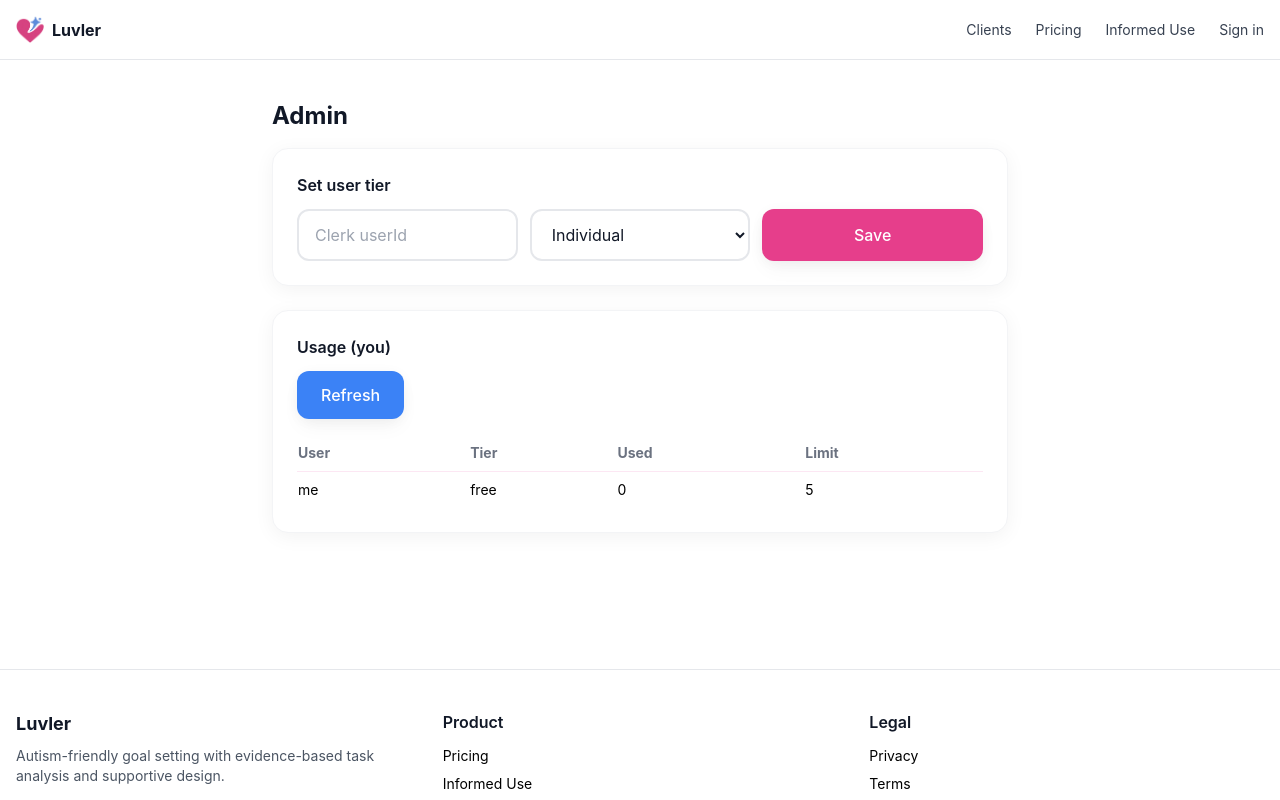
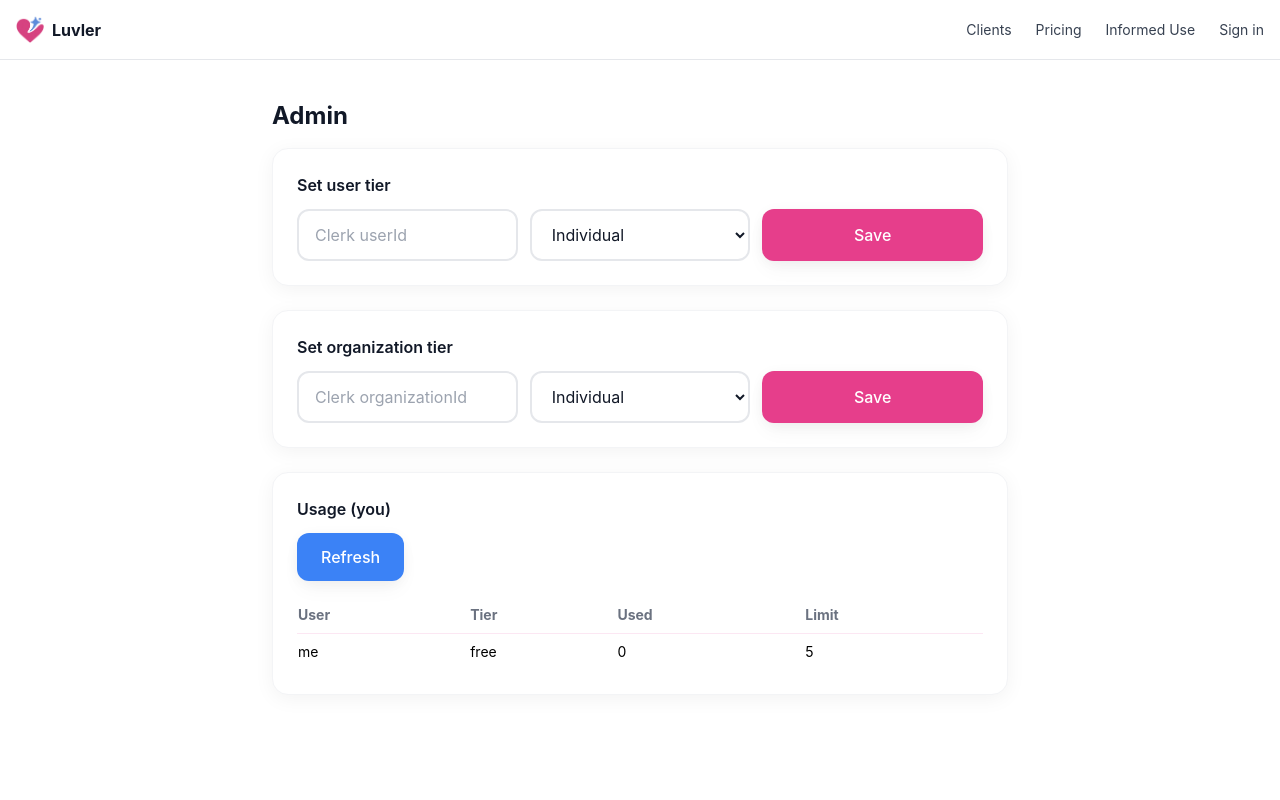
Before and after one commit to bohselecta/luvler, a Next.js app: page /admin in a window 1280 px wide. Shown: the top 800 px of the page. Built offline with nearby package versions, Linux system fonts and the light colour scheme; no server answers.

Commit message:
Typography: Anthropic-inspired refinements (ABC Favorit/Tiempos Text fallbacks, font-medium hero, serif body copy)

```diff
--- a/app/admin/page.tsx
+++ b/app/admin/page.tsx
@@ -7,6 +7,7 @@ type UserRow = { userId: string; tier: string; used: number; limit: number }
 export default function AdminPage() {
   const [userId, setUserId] = useState('')
   const [tier, setTier] = useState('individual')
+  const [orgId, setOrgId] = useState('')
   const [rows, setRows] = useState<UserRow[]>([])
   const [loading, setLoading] = useState(false)
 
@@ -43,6 +44,28 @@ export default function AdminPage() {
       </div>
 
       <div className="luvler-card mt-6">
+        <h2 className="font-semibold text-gray-900">Set organization tier</h2>
+        <div className="grid md:grid-cols-3 gap-3 mt-3">
+          <input value={orgId} onChange={e => setOrgId(e.target.value)} placeholder="Clerk organizationId" className="luvler-input" />
+          <select value={tier} onChange={e => setTier(e.target.value)} className="luvler-input">
+            <option value="free">Free</option>
+            <option value="individual">Individual</option>
+            <option value="clinician">Clinician</option>
+            <option value="clinic">Clinic / Team</option>
+          </select>
+          <button
+            className="luvler-button-primary"
+            disabled={loading || !orgId}
+            onClick={async () => {
+              setLoading(true)
+              await fetch('/api/admin/set-org-tier', { method: 'POST', headers: { 'Content-Type': 'application/json' }, body: JSON.stringify({ orgId, tier }) })
+              setLoading(false)
+            }}
+          >{loading ? 'Saving…' : 'Save'}</button>
+        </div>
+      </div>
+
+      <div className="luvler-card mt-6">
         <h2 className="font-semibold text-gray-900">Usage (you)</h2>
         <button className="luvler-button-secondary mt-3" onClick={refreshSelf}>Refresh</button>
         <div className="mt-4 overflow-x-auto">
--- /dev/null
+++ b/app/api/admin/set-org-tier/route.ts
@@ -0,0 +1,14 @@
+import { auth } from '@clerk/nextjs/server'
+import { setTierForOrg } from '@/lib/tier'
+
+export async function POST(request: Request) {
+  const a = await auth()
+  if (!a.userId) return new Response('Unauthorized', { status: 401 })
+  const allow = (process.env.ADMIN_ALLOWLIST || '').split(',').map(s => s.trim()).filter(Boolean)
+  if (!allow.includes(a.userId)) return new Response('Forbidden', { status: 403 })
+
+  const { orgId, tier, status } = await request.json().catch(() => ({})) as { orgId?: string; tier?: string; status?: 'trial' | 'active' | 'canceled' }
+  if (!orgId || !tier) return new Response('Missing params', { status: 400 })
+  await setTierForOrg(orgId, tier, status || 'active')
+  return new Response(JSON.stringify({ ok: true }), { headers: { 'Content-Type': 'application/json' } })
+}
--- a/app/api/get-usage/route.ts
+++ b/app/api/get-usage/route.ts
@@ -9,7 +9,8 @@ export async function GET(request: Request) {
   try {
     const a = await auth()
     if (a.userId) {
-      tier = await resolveTierForUser(a.userId) || tier
+      const orgId = (a.orgId as string | undefined)
+      tier = await resolveTierForUser(a.userId, orgId) || tier
       const usage = await readUsage(a.userId)
       const limit = getLimitForTier(tier)
       return new Response(JSON.stringify({ ok: true, tier, limit, used: usage.used }), { headers: { 'Content-Type': 'application/json' } })
--- a/app/api/pathways/route.ts
+++ b/app/api/pathways/route.ts
@@ -12,7 +12,7 @@ export async function POST(request: Request) {
   try {
     const a = await auth()
     if (a.userId) {
-      const tier = await resolveTierForUser(a.userId)
+      const tier = await resolveTierForUser(a.userId, a.orgId as string | undefined)
       const limit = getLimitForTier(tier)
       const usage = await readUsage(a.userId)
       if (usage.used >= limit) {
--- a/app/api/tracks/route.ts
+++ b/app/api/tracks/route.ts
@@ -10,7 +10,7 @@ export async function POST(request: Request) {
   try {
     const a = await auth()
     if (a.userId) {
-      const tier = await resolveTierForUser(a.userId)
+      const tier = await resolveTierForUser(a.userId, a.orgId as string | undefined)
       const limit = getLimitForTier(tier)
       const usage = await readUsage(a.userId)
       if (usage.used >= limit) {
--- a/app/page.tsx
+++ b/app/page.tsx
@@ -21,10 +21,10 @@ export default function RouterScreen() {
       <div className="max-w-[1280px] w-full px-4 md:px-8">
         {/* Header */}
         <div className="mb-16">
-          <h1 className="mt-10 text-[4.5rem] leading-[1.05] font-bold tracking-[-0.02em] text-slate-900 max-w-4xl">
+          <h1 className="mt-10 text-[3.5rem] md:text-[4rem] leading-[1.1] font-medium tracking-[-0.015em] text-slate-900 max-w-4xl font-display">
             Evidence‑based goals with a gentle, autism‑friendly design
           </h1>
-          <p className="mt-4 text-[1.125rem] leading-[1.6] text-slate-700 max-w-2xl">
+          <p className="mt-6 text-[1.0625rem] leading-[1.65] text-slate-600 max-w-2xl font-serif">
             Luvler turns everyday goals into clear, step‑by‑step plans—grounded in ABA best practices and written in respectful, plain language for families and clinicians.
           </p>
         </div>
@@ -42,12 +42,12 @@ export default function RouterScreen() {
               </div>
               <div className="flex-1">
                 <div className="flex items-center gap-3 mb-2">
-                  <h2 className="text-2xl font-bold text-gray-900">I am on the autism spectrum</h2>
+                  <h2 className="text-2xl font-semibold text-gray-900">I am on the autism spectrum</h2>
                   <div className="bg-primary-100 text-primary-700 px-3 py-1 rounded-full text-sm font-medium">
                     Self-Advocacy
                   </div>
                 </div>
-                <p className="text-gray-600 text-lg leading-relaxed">
+                <p className="text-slate-600 text-[1rem] leading-[1.6] font-serif">
                   Get help breaking down tasks into clear, manageable steps you can follow at your own pace.
                 </p>
                 <div className="mt-4 flex items-center gap-2 text-primary-600 font-medium">
@@ -69,12 +69,12 @@ export default function RouterScreen() {
               </div>
               <div className="flex-1">
                 <div className="flex items-center gap-3 mb-2">
-                  <h2 className="text-2xl font-bold text-gray-900">I’m a clinician or caregiver</h2>
+                  <h2 className="text-2xl font-semibold text-gray-900">I'm a clinician or caregiver</h2>
                   <div className="bg-secondary-100 text-secondary-700 px-3 py-1 rounded-full text-sm font-medium">
                     Professional
                   </div>
                 </div>
-                <p className="text-gray-600 text-lg leading-relaxed">
+                <p className="text-slate-600 text-[1rem] leading-[1.6] font-serif">
                   Access comprehensive ABA tools for clinicians and parents with evidence-based goal setting and progress tracking.
                 </p>
                 <div className="mt-4 flex items-center gap-2 text-secondary-600 font-medium">
--- a/lib/tier.ts
+++ b/lib/tier.ts
@@ -6,13 +6,32 @@ function userKey(userId: string) {
   return `billing/users/${userId}.json`
 }
 
+function orgKey(orgId: string) {
+  return `billing/orgs/${orgId}.json`
+}
+
 export async function resolveTierForUser(userId: string, orgId?: string): Promise<string> {
-  const key = userKey(userId)
-  const { blobs } = await list({ prefix: key })
-  const existing = blobs.find(b => b.pathname === key)
-  if (!existing) return 'free'
+  // Prefer organization tier if present & active
+  if (orgId) {
+    const oKey = orgKey(orgId)
+    const oList = await list({ prefix: oKey })
+    const oFile = oList.blobs.find(b => b.pathname === oKey)
+    if (oFile) {
+      try {
+        const res = await fetch(oFile.url)
+        const json = await res.json()
+        if (json?.status === 'active' && typeof json?.tier === 'string') return json.tier
+      } catch {}
+    }
+  }
+
+  // Fallback to user billing record
+  const uKey = userKey(userId)
+  const uList = await list({ prefix: uKey })
+  const uFile = uList.blobs.find(b => b.pathname === uKey)
+  if (!uFile) return 'free'
   try {
-    const res = await fetch(existing.url)
+    const res = await fetch(uFile.url)
     const json = await res.json()
     if (json?.status === 'active' && typeof json?.tier === 'string') return json.tier
   } catch {}
@@ -23,3 +42,8 @@ export async function setTierForUser(userId: string, tier: string, status: Billi
   const record: BillingRecord = { tier, status, updatedAt: Date.now(), orgId }
   await put(userKey(userId), JSON.stringify(record), { access: 'public', contentType: 'application/json', addRandomSuffix: false })
 }
+
+export async function setTierForOrg(orgId: string, tier: string, status: BillingRecord['status'] = 'active') {
+  const record: BillingRecord = { tier, status, updatedAt: Date.now(), orgId }
+  await put(orgKey(orgId), JSON.stringify(record), { access: 'public', contentType: 'application/json', addRandomSuffix: false })
+}
--- a/styles/globals.css
+++ b/styles/globals.css
@@ -25,12 +25,12 @@
   --success-500: 34 197 94;
   --warning-500: 245 158 11;
 
-  /* Typography */
-  --font-sans: 'Inter', system-ui, sans-serif;
-  --font-display: 'Inter Tight', 'Manrope', sans-serif;
-  --font-serif: 'Crimson Pro', serif;
+  /* Typography - Anthropic inspired */
+  --font-sans: 'ABC Favorit', 'Inter', -apple-system, BlinkMacSystemFont, system-ui, sans-serif;
+  --font-display: 'ABC Favorit', 'Inter', system-ui, sans-serif;
+  --font-serif: 'Tiempos Text', Georgia, Cambria, 'Times New Roman', Times, serif;
   --color-text: 15 23 42;
-  --color-muted: 51 65 85;
+  --color-muted: 71 85 105;
 
   /* Spacing */
   --radius-sm: 0.125rem;
@@ -68,6 +68,9 @@
 html {
   scroll-behavior: smooth;
   font-family: var(--font-sans);
+  -webkit-font-smoothing: antialiased;
+  -moz-osx-font-smoothing: grayscale;
+  text-rendering: optimizeLegibility;
 }
 
 /* Respect user's motion preferences */
--- a/tailwind.config.ts
+++ b/tailwind.config.ts
@@ -108,9 +108,9 @@ const config: Config = {
         }
       },
       fontFamily: {
-        sans: ['Inter', 'system-ui', 'sans-serif'],
-        display: ['Manrope', 'Inter', 'sans-serif'],
-        serif: ['Crimson Pro', 'serif'],
+        sans: ['"ABC Favorit"', 'Inter', '-apple-system', 'BlinkMacSystemFont', 'system-ui', 'sans-serif'],
+        display: ['"ABC Favorit"', 'Inter', 'system-ui', 'sans-serif'],
+        serif: ['"Tiempos Text"', 'Georgia', 'Cambria', '"Times New Roman"', 'Times', 'serif'],
       },
       fontSize: {
         'xs': ['0.75rem', { lineHeight: '1rem' }],
```
